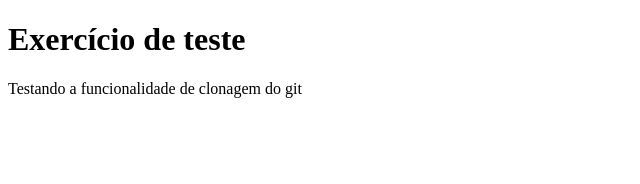
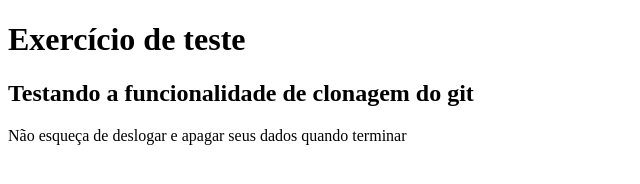
Before and after one commit to kennedykauan/html-css, a plain HTML site: page exercicios/ex022/index.html in a window 1280 px wide. Shown: the whole page, without its empty margins (0-640 px from the left). Drawn offline with Linux system fonts and the light colour scheme.

Commit message:
Update index.html

```diff
--- a/exercicios/ex022/index.html
+++ b/exercicios/ex022/index.html
@@ -8,7 +8,8 @@
 </head>
 <body>
     <h1>Exercício de teste</h1>
-    <p>Testando a funcionalidade de clonagem do git</p>
+    <h2>Testando a funcionalidade de clonagem do git</h2>
+    <p>Não esqueça de deslogar e apagar seus dados quando terminar</p>
 
 </body>
 </html>
```
